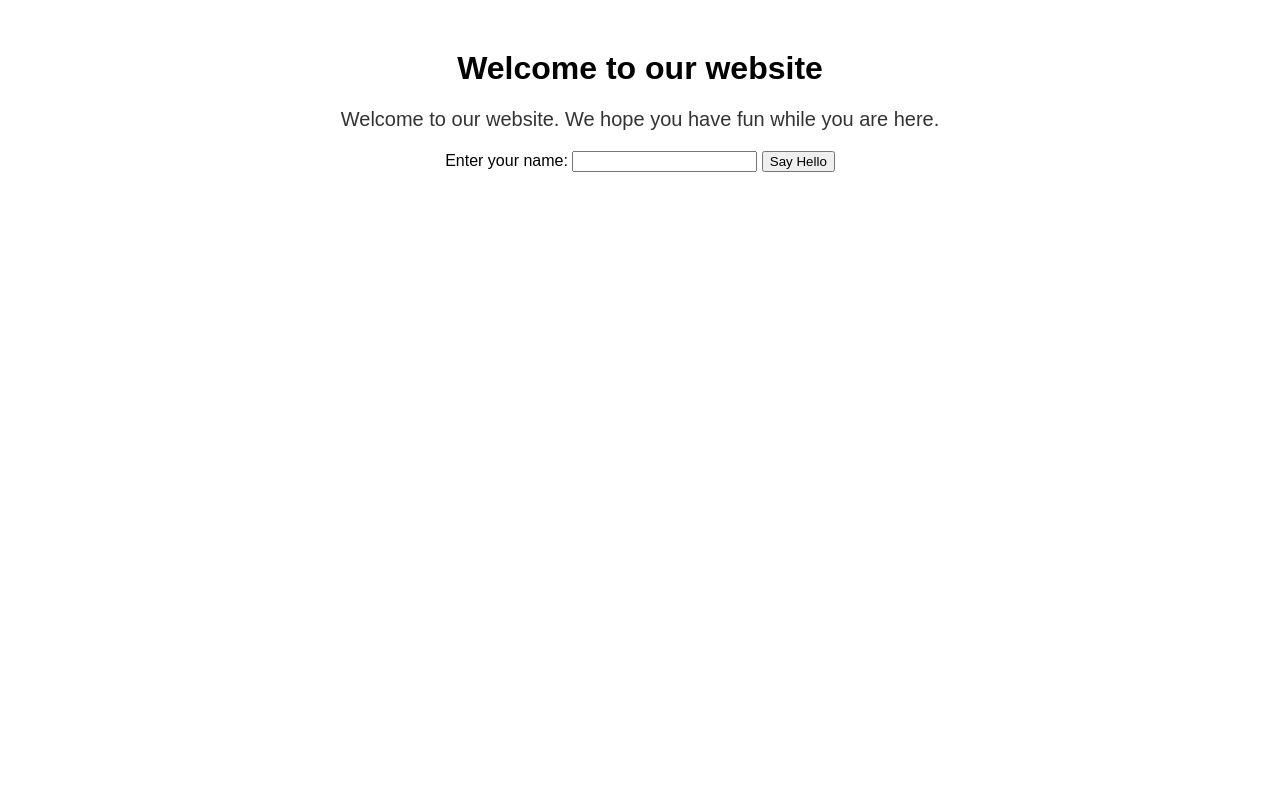
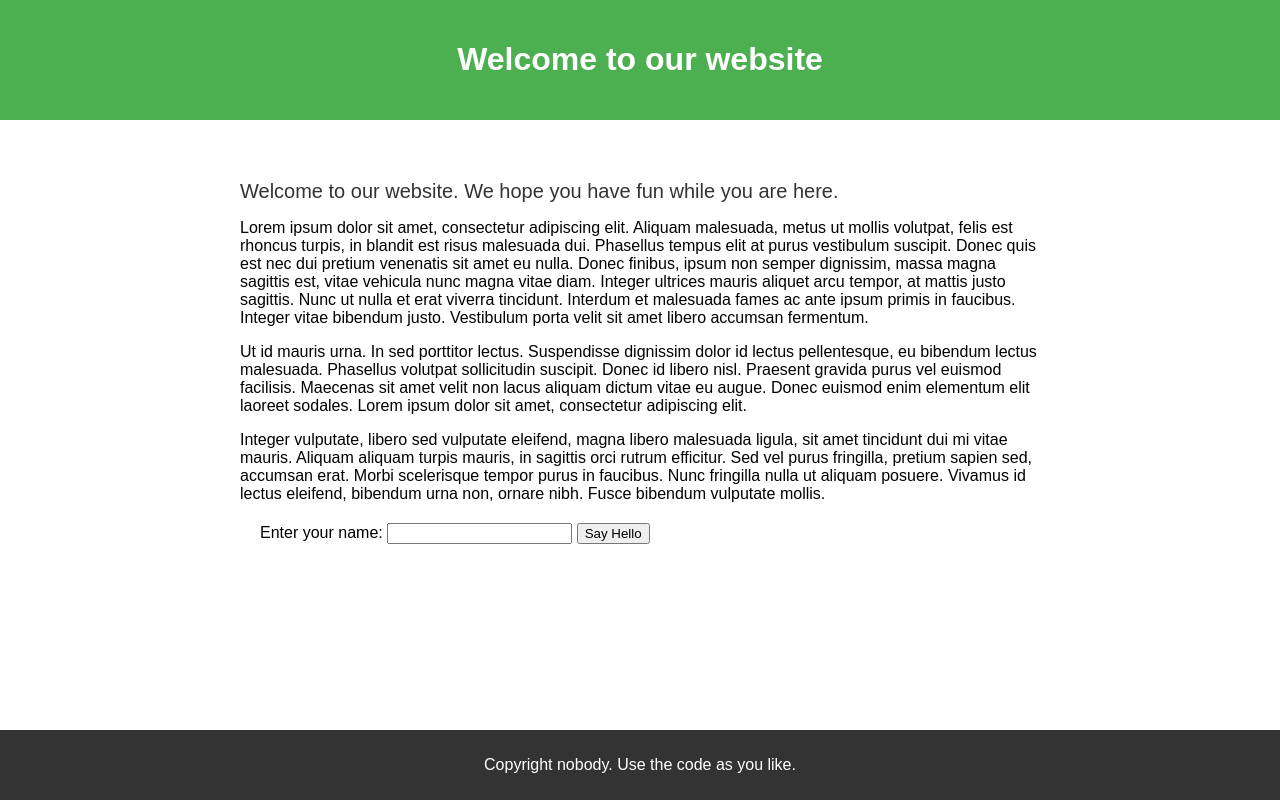
Before and after one commit to KavyaKukku/ClientSideWebApi, a plain HTML site: page index.html in a window 1280 px wide. Drawn offline with Linux system fonts and the light colour scheme.

Commit message:
Update index.html

```diff
--- a/index.html
+++ b/index.html
@@ -10,7 +10,29 @@
     body {
       font-family: Arial, sans-serif;
       text-align: center;
-      margin-top: 50px;
+      margin: 0;
+      padding: 0;
+      box-sizing: border-box;
+    }
+    header {
+      background-color: #4CAF50;
+      color: white;
+      padding: 20px 0;
+      margin-bottom: 20px;
+    }
+    footer {
+      background-color: #333;
+      color: white;
+      padding: 10px 0;
+      position: fixed;
+      width: 100%;
+      bottom: 0;
+    }
+    main {
+      padding: 20px;
+      text-align: left;
+      max-width: 800px;
+      margin: 0 auto;
     }
     .remember, .forget {
       margin: 20px;
@@ -27,11 +49,26 @@
 </head>
 
 <body>
-  <!-- HTML Content -->
+  <!-- Header Section -->
+  <header>
     <h1>Welcome to our website</h1>
+  </header>
+
+  <!-- Main Content -->
+  <main>
     <div class="personal-greeting">
       Welcome to our website. We hope you have fun while you are here.
     </div>
+
+    <p>
+      Lorem ipsum dolor sit amet, consectetur adipiscing elit. Aliquam malesuada, metus ut mollis volutpat, felis est rhoncus turpis, in blandit est risus malesuada dui. Phasellus tempus elit at purus vestibulum suscipit. Donec quis est nec dui pretium venenatis sit amet eu nulla. Donec finibus, ipsum non semper dignissim, massa magna sagittis est, vitae vehicula nunc magna vitae diam. Integer ultrices mauris aliquet arcu tempor, at mattis justo sagittis. Nunc ut nulla et erat viverra tincidunt. Interdum et malesuada fames ac ante ipsum primis in faucibus. Integer vitae bibendum justo. Vestibulum porta velit sit amet libero accumsan fermentum.
+    </p>
+    <p>
+      Ut id mauris urna. In sed porttitor lectus. Suspendisse dignissim dolor id lectus pellentesque, eu bibendum lectus malesuada. Phasellus volutpat sollicitudin suscipit. Donec id libero nisl. Praesent gravida purus vel euismod facilisis. Maecenas sit amet velit non lacus aliquam dictum vitae eu augue. Donec euismod enim elementum elit laoreet sodales. Lorem ipsum dolor sit amet, consectetur adipiscing elit.
+    </p>
+    <p>
+      Integer vulputate, libero sed vulputate eleifend, magna libero malesuada ligula, sit amet tincidunt dui mi vitae mauris. Aliquam aliquam turpis mauris, in sagittis orci rutrum efficitur. Sed vel purus fringilla, pretium sapien sed, accumsan erat. Morbi scelerisque tempor purus in faucibus. Nunc fringilla nulla ut aliquam posuere. Vivamus id lectus eleifend, bibendum urna non, ornare nibh. Fusce bibendum vulputate mollis.
+    </p>
 
     <!-- Form section for input and buttons -->
     <div class="remember">
@@ -46,6 +83,12 @@
       <p>Forget the stored name?</p>
       <button id="forgetname">Forget</button>
     </div>
+  </main>
+
+  <!-- Footer Section -->
+  <footer>
+    <p>Copyright nobody. Use the code as you like.</p>
+  </footer>
 
   <!-- JavaScript Section -->
   <script>
```
Lines whose indentation alone changed are shown as unchanged.
